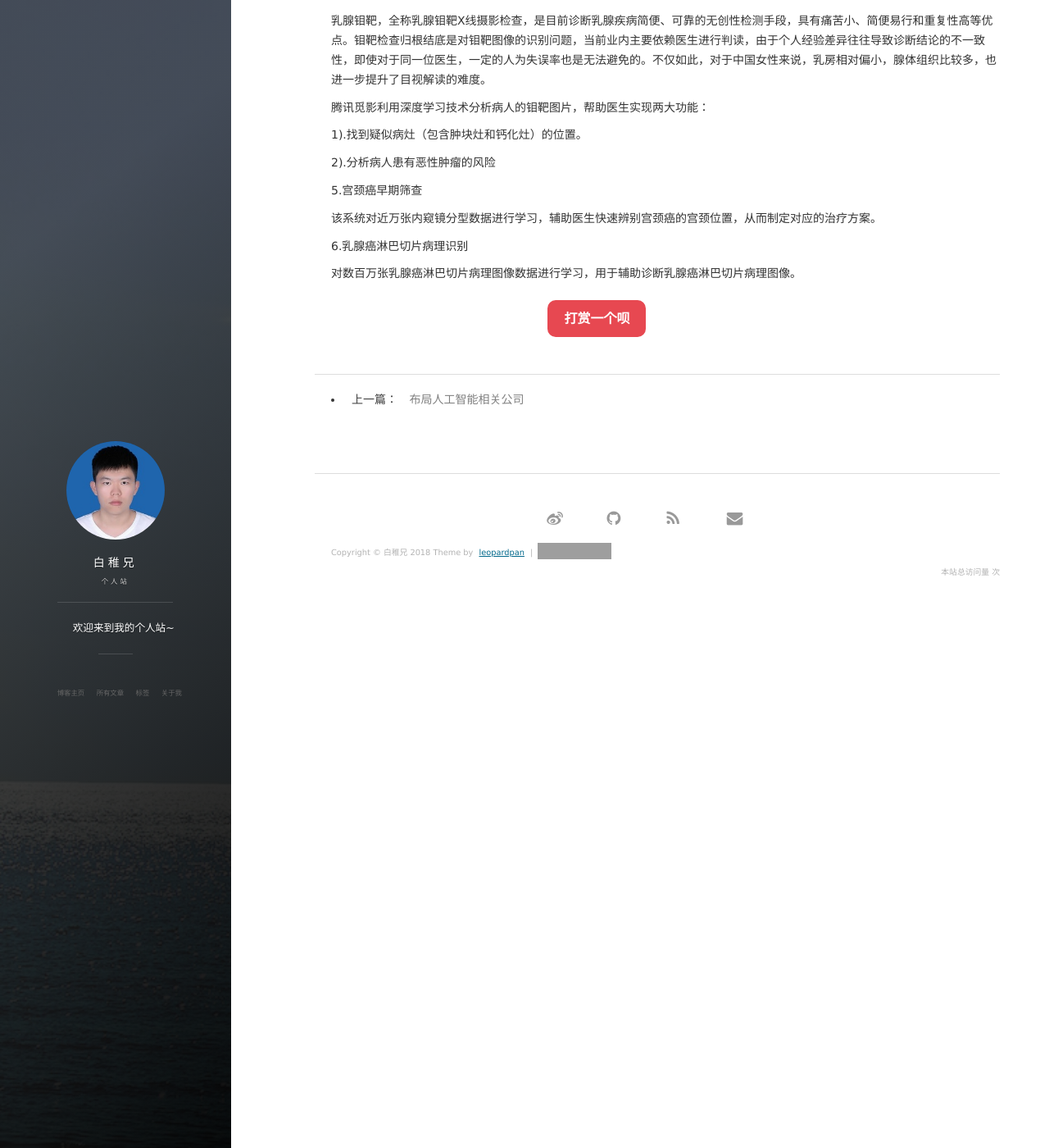
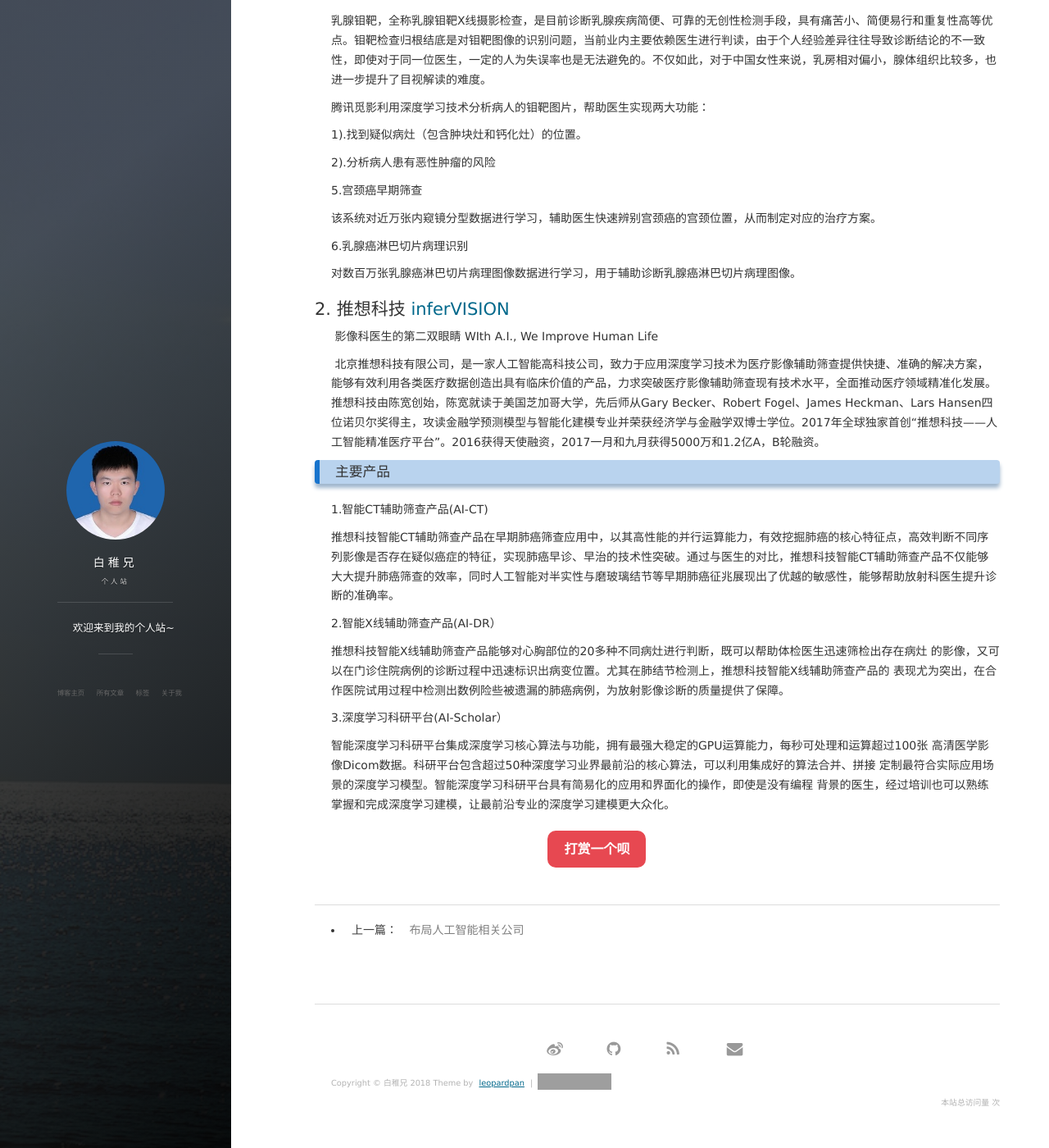
Before and after one commit to xujingxu/xujingxu.github.io, a Jekyll site: the page built from _posts/2018-02-26-影像组学+深度学习.md, in a window 1280 px wide and 1400 px high, scrolled down 701 px. Shown: the whole window at 82% size. Built offline with Jekyll 4.4.1, drawn with Linux system fonts in a browser that asks for light colours; nearby versions of some CDN libraries; comment, search, counter and statistics services are not loaded; grey boxes are pictures that could not be loaded.

Commit message:
Update 2018-02-26-影像组学+深度学习.md

```diff
--- a/_posts/2018-02-26-影像组学+深度学习.md
+++ b/_posts/2018-02-26-影像组学+深度学习.md
@@ -42,3 +42,23 @@ tag: AI Work
 6.乳腺癌淋巴切片病理识别
 
 对数百万张乳腺癌淋巴切片病理图像数据进行学习，用于辅助诊断乳腺癌淋巴切片病理图像。
+
+## 2. 推想科技 <a target="_blank" href="http://www.infervision.com/"> inferVISION</a>
+
+  影像科医生的第二双眼睛 WIth A.I., We Improve Human Life
+
+  北京推想科技有限公司，是一家人工智能高科技公司，致力于应用深度学习技术为医疗影像辅助筛查提供快捷、准确的解决方案，能够有效利用各类医疗数据创造出具有临床价值的产品，力求突破医疗影像辅助筛查现有技术水平，全面推动医疗领域精准化发展。推想科技由陈宽创始，陈宽就读于美国芝加哥大学，先后师从Gary Becker、Robert Fogel、James Heckman、Lars Hansen四位诺贝尔奖得主，攻读金融学预测模型与智能化建模专业并荣获经济学与金融学双博士学位。2017年全球独家首创“推想科技——人工智能精准医疗平台”。2016获得天使融资，2017一月和九月获得5000万和1.2亿A，B轮融资。
+
+### 主要产品
+
+1.智能CT辅助筛查产品(AI-CT)
+
+推想科技智能CT辅助筛查产品在早期肺癌筛查应用中，以其高性能的并行运算能力，有效挖掘肺癌的核心特征点，高效判断不同序列影像是否存在疑似癌症的特征，实现肺癌早诊、早治的技术性突破。通过与医生的对比，推想科技智能CT辅助筛查产品不仅能够大大提升肺癌筛查的效率，同时人工智能对半实性与磨玻璃结节等早期肺癌征兆展现出了优越的敏感性，能够帮助放射科医生提升诊断的准确率。
+
+2.智能X线辅助筛查产品(AI-DR）
+
+推想科技智能X线辅助筛查产品能够对心胸部位的20多种不同病灶进行判断，既可以帮助体检医生迅速筛检出存在病灶 的影像，又可以在门诊住院病例的诊断过程中迅速标识出病变位置。尤其在肺结节检测上，推想科技智能X线辅助筛查产品的 表现尤为突出，在合作医院试用过程中检测出数例险些被遗漏的肺癌病例，为放射影像诊断的质量提供了保障。
+
+3.深度学习科研平台(AI-Scholar）
+
+智能深度学习科研平台集成深度学习核心算法与功能，拥有最强大稳定的GPU运算能力，每秒可处理和运算超过100张 高清医学影像Dicom数据。科研平台包含超过50种深度学习业界最前沿的核心算法，可以利用集成好的算法合并、拼接 定制最符合实际应用场景的深度学习模型。智能深度学习科研平台具有简易化的应用和界面化的操作，即使是没有编程 背景的医生，经过培训也可以熟练掌握和完成深度学习建模，让最前沿专业的深度学习建模更大众化。
```
